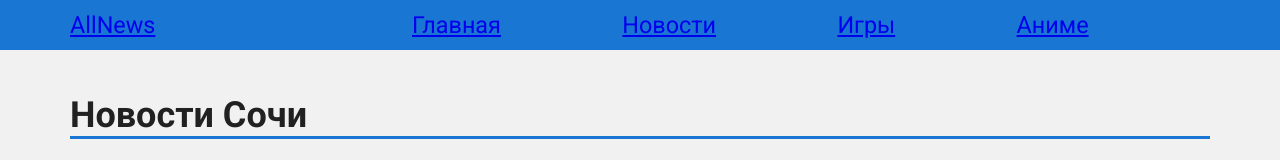
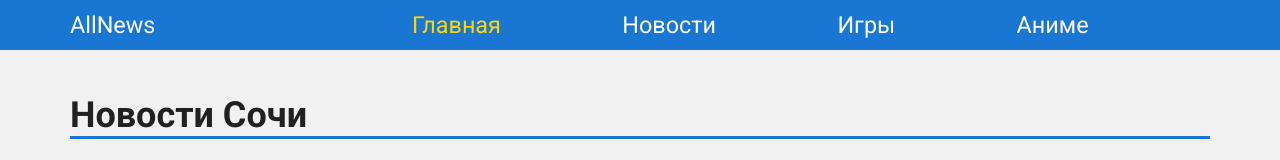
Before and after one commit to Denwa799/informationPortal, a React (Create React App) app in the folder client/: page / in a window 1280 px wide. Shown: the top 160 px of the page. Built offline with nearby package versions, Linux system fonts and the light colour scheme.

Commit message:
Add css styles to navlink in navbar component

```diff
--- a/client/src/App.css
+++ b/client/src/App.css
@@ -10,7 +10,7 @@
 }
 
 .App {
-    background-color: #f1f1f1;
+    background-color: var(--divider-color);
     min-height: 200vh;
-    color: #212121;
+    color: var(--primary-text);
 }
--- a/client/src/components/Navbar/Navbar.jsx
+++ b/client/src/components/Navbar/Navbar.jsx
@@ -1,17 +1,17 @@
 import React from "react";
 import styles from "./Navbar.module.css";
 import {NavLink} from "react-router-dom";
-import {GAMENEWS_ROUTE, MAIN_ROUTE, NEWS_ROUTE} from "../../utils/consts";
+import {ANIMENEWS_ROUTE, GAMENEWS_ROUTE, MAIN_ROUTE, NEWS_ROUTE} from "../../utils/consts";
 
 const Navbar = (props) => {
     return (
         <div className={styles.navbar}>
             <div className={styles.container}>
-                <NavLink to={MAIN_ROUTE}>AllNews</NavLink>
-                <NavLink to={MAIN_ROUTE}>Главная</NavLink>
-                <NavLink to={NEWS_ROUTE}>Новости</NavLink>
-                <NavLink to={GAMENEWS_ROUTE}>Игры</NavLink>
-                <NavLink to="/animenews">Аниме</NavLink>
+                <NavLink className={styles.link} to={MAIN_ROUTE}>AllNews</NavLink>
+                <NavLink className={styles.link} activeClassName={styles.active} to={MAIN_ROUTE} exact={true}>Главная</NavLink>
+                <NavLink className={styles.link} activeClassName={styles.active} to={NEWS_ROUTE}>Новости</NavLink>
+                <NavLink className={styles.link} activeClassName={styles.active} to={GAMENEWS_ROUTE}>Игры</NavLink>
+                <NavLink className={styles.link} activeClassName={styles.active} to={ANIMENEWS_ROUTE}>Аниме</NavLink>
             </div>
         </div>
     );
--- a/client/src/components/Navbar/Navbar.module.css
+++ b/client/src/components/Navbar/Navbar.module.css
@@ -1,7 +1,7 @@
 .navbar {
-    background-color: #1976d2;
+    background-color: var(--primary-color);
     height: 50px;
-    color: #fff;
+    color: var(--text);
     font-size: 1.3rem;
     position: sticky;
     top: 0;
@@ -15,3 +15,13 @@
     margin: 0 auto;
     height: 100%;
 }
+
+.link {
+    color: var(--text);
+    text-decoration: none;
+    cursor: pointer;
+}
+
+.active {
+    color: var(--accent-color);
+}
--- a/client/src/components/News/NewsMain/NewsMain.jsx
+++ b/client/src/components/News/NewsMain/NewsMain.jsx
@@ -13,7 +13,6 @@ const NewsMain = (props) => {
 
     let news;
 
-    debugger;
     if (props.section != null) {
         switch (props.section) {
             case "sochi":
@@ -41,8 +40,6 @@ const NewsMain = (props) => {
         }
     }
 
-    debugger;
-
 
     return (
         <div>
--- a/client/src/components/TitleMain/TitleMain.module.css
+++ b/client/src/components/TitleMain/TitleMain.module.css
@@ -5,5 +5,5 @@
 }
 
 .blockTitle {
-    border-bottom: 3px solid #1976d2;
+    border-bottom: 3px solid var(--primary-color);
 }
```
